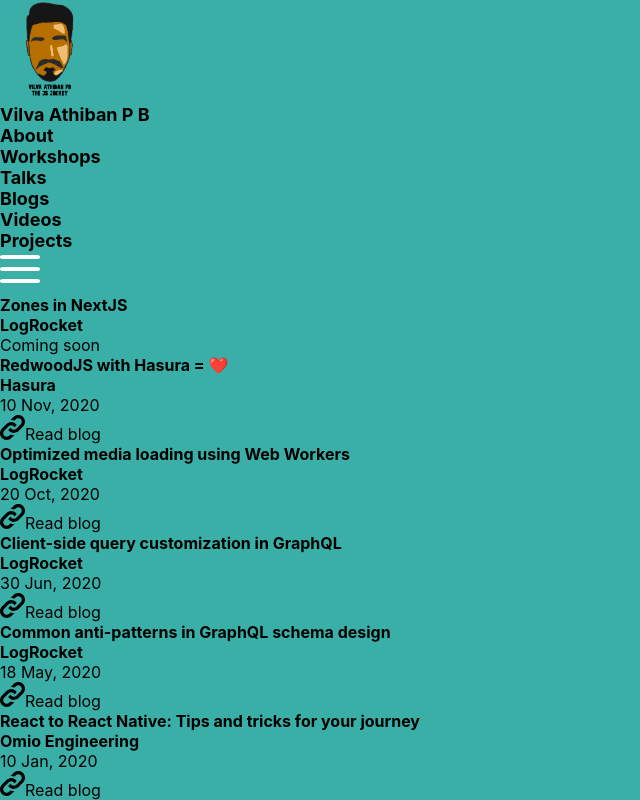
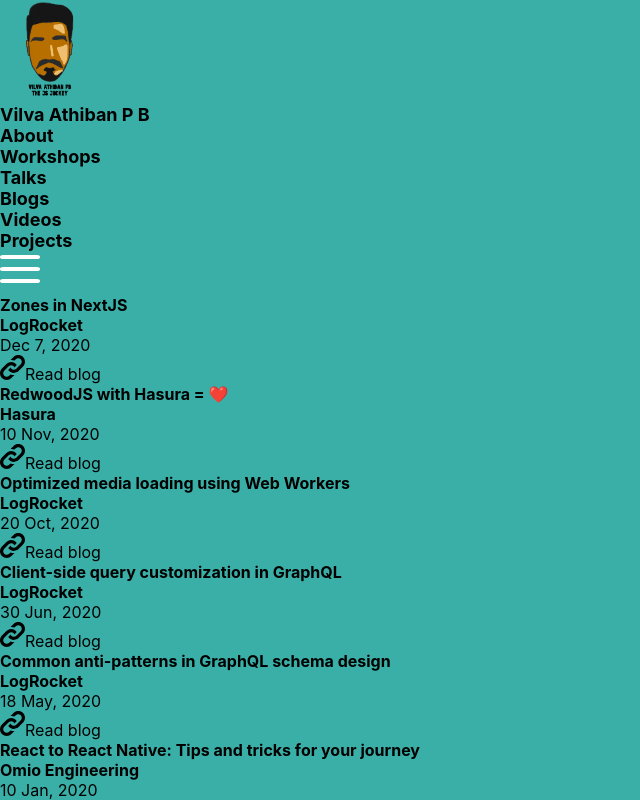
Before and after one commit to vilvaathibanpb/vilvaathiban, a Next.js app: page /blogs in a window 1280 px wide. Shown: the top 800 px of the page, without its empty margins (0-640 px from the left). Built offline with nearby package versions, Linux system fonts and the light colour scheme.

Commit message:
added blog url

```diff
--- a/data/blogs.js
+++ b/data/blogs.js
@@ -87,7 +87,7 @@ export const blogs = [
         order: 13,
         title: "Zones in NextJS",
         host: "LogRocket",
-        date: "Coming soon",
-        url: "",
+        date: "Dec 7, 2020",
+        url: "https://blog.logrocket.com/exploring-zones-in-next-js/",
     },
 ]
```
